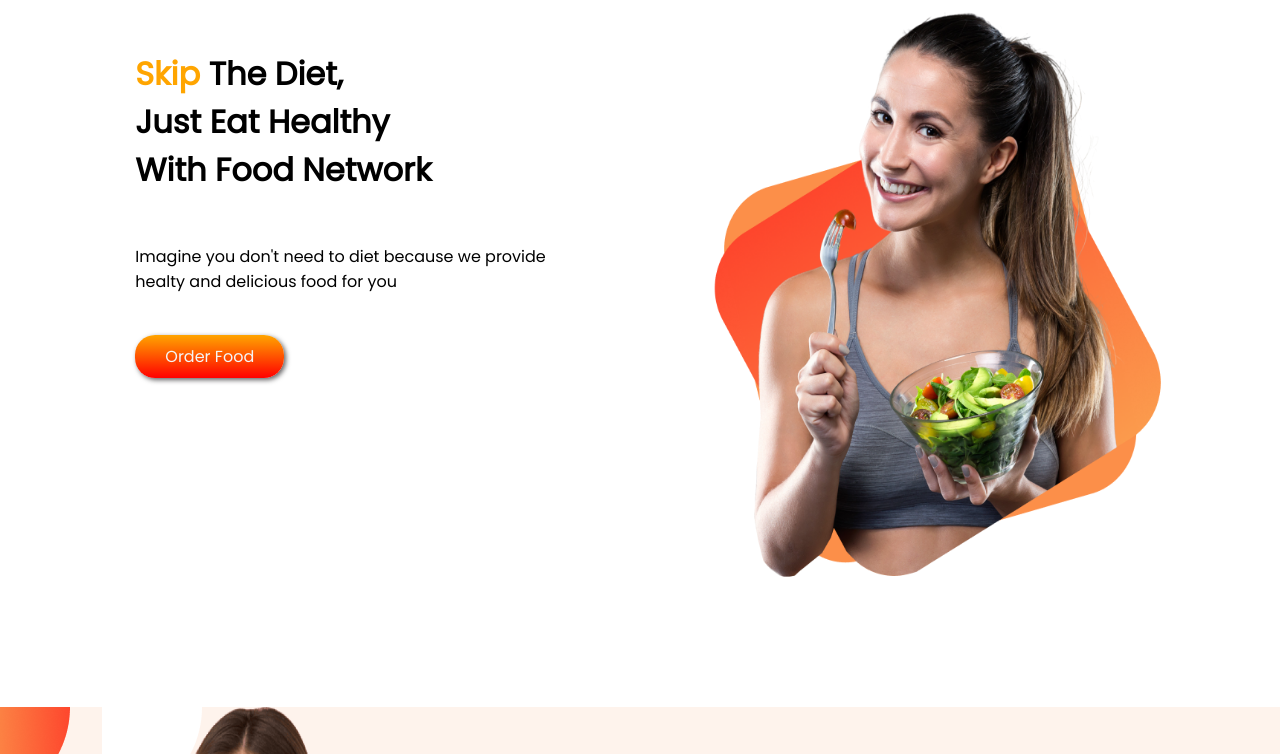
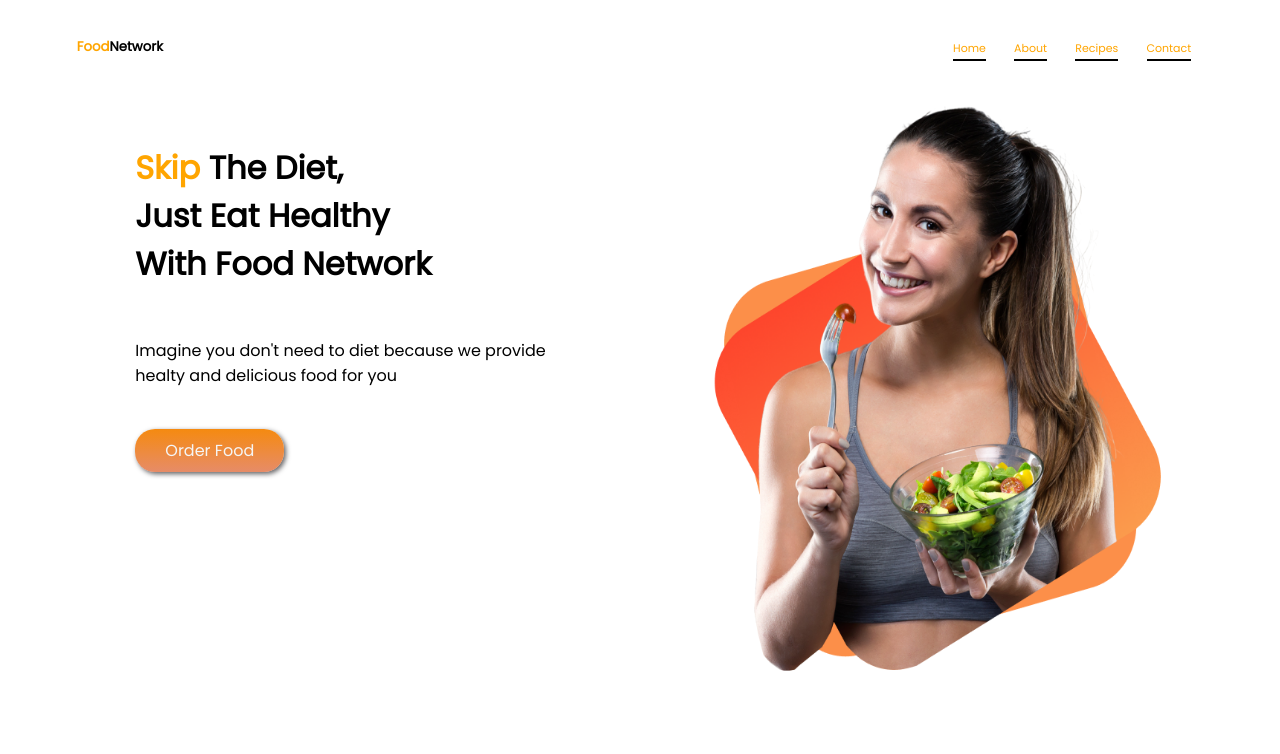
Before and after one commit to Basir37/food-network, a plain HTML site: page index.html in a window 1280 px wide. Shown: the top 754 px of the page. Drawn offline with Linux system fonts and the light colour scheme.

Commit message:
btn color change

```diff
--- a/index.html
+++ b/index.html
@@ -11,7 +11,20 @@
   <link rel="stylesheet" href="style.css">
 </head>
 <body>
-  <div id="firstlook">
+<section class="header">
+  <nav>
+    <h5><span class="colored-text">Food</span>Network</h5>
+    <div class="nav-links">
+      <ul>
+        <li><a href="#">Home</a></li>
+        <li><a href="#">About</a></li>
+        <li><a href="#">Recipes</a></li>
+        <li><a href="#">Contact</a></li>
+      </ul>
+  </nav>
+</section>
+
+  <div id="home">
     <div class="half-width">
       <h1> <span class="colored-text">Skip</span> The Diet,<br>
         Just Eat Healthy<br>
@@ -48,16 +61,13 @@
 
 
     <div class="container">
-
-
-      <div class="box">
+        <div class="box">
         <div class="img">
           <img src="/images/Project Cover5.png" alt="Recipe1">
         </div>
         <div class="info">
-          <h1>Beef Stroganoff</h1>
-          <p>It is a tasty food which is made from beef.If you are a meat lover this food is specially made for
-            you.Try it now and enjoy.</p>
+          <h1>Caesar Salad</h1>
+          <p>Whether you want to add more plant-based meals to your diet or are simply looking to change up your salad game, you’ll find tons of inspiration in the salad recipes below. </p>
         </div>
       </div>
 
@@ -68,9 +78,8 @@
           <img src="/images/Project Cover7.png" alt="Recipe2">
         </div>
         <div class="info">
-          <h1>Caesar Salad</h1>
-          <p>This salad is very helpful,healthy and delicious.It is one of our best sold products.You can have one and
-            please enjoy it.</p>
+          <h1>Italian Pasta</h1>
+          <p>As with most Italian cuisine, each recipe is simple yet sublime; the higher the quality of ingredients, the more delicious your final dish will be.</p>
         </div>
       </div>
 
@@ -80,9 +89,8 @@
           <img src="/images/Project Cover8.png" alt="Recipe3">
         </div>
         <div class="info">
-          <h1>Vegetable Soup</h1>
-          <p>If you are a vegetarian this is the perfect food you can try.It is full of many kinds of vegetables and
-            proteins.
+          <h1>Swordfish steak</h1>
+          <p>There's a reason swordfish is sold in steak form, and it's pretty much perfect for anyone who's on the fence about fish. It's not fishy in the least.
           </p>
         </div>
       </div>
--- a/style.css
+++ b/style.css
@@ -7,11 +7,51 @@
     font-family: 'Poppins', sans-serif;
   }
 
+  nav{
+      display:flex;
+      padding:2% 6%;
+      justify-content: space-between;
+      align-items: center;
+  }
+
+  h5{
+      width: 150px;
+  }
+
+  .nav-links{
+      flex: 1;
+      text-align: right;
+  }
+
+  .nav-links ul li{
+      list-style: none;
+      display: inline-block;
+      padding: 8px 12px;
+      position: relative;
+  }
+
+  .nav-links ul li a{
+      color: orange;
+      text-decoration: none;
+      font-size: 11px;
+  }
+
+  .nav-links ul li ::after{
+      content: '';
+      width: 100%;
+      height: 2px;
+      background: black;
+      display: block;
+      margin:auto;
+
+  }
+
+
   .colored-text{
     color: orange;
   }
 
-   #firstlook{
+   #home{
     display: flex;
     justify-content: space-evenly;
     margin-bottom: 100px;
@@ -48,7 +88,7 @@
     margin-left: 50px;
     text-decoration: none;
     padding: 10px 30px;
-    background-image: linear-gradient(orange,red);
+    background-image: linear-gradient(rgb(245, 138, 16),rgba(218, 81, 27, 0.664));
     border-radius: 20px;
     color: whitesmoke;
     box-shadow: 2px 2px 5px rgb(98, 96, 98);
@@ -71,7 +111,7 @@
    width: 50%;
    margin: 25px auto;
    text-align: center;
-   color:rgba(17, 15, 15, 0.274)
+   color:rgba(10, 10, 10, 0.274)
 
   }
 
@@ -82,7 +122,7 @@
 
   #recipes .container .box{
     width: 25%;
-    box-shadow: 7px 7px 40px gray;
+    box-shadow: 7px 7px 40px rgb(37, 36, 36);
     border-radius: 20px;
     padding-bottom: 50px;
     margin-bottom: 100px;
@@ -107,7 +147,7 @@
     display: flex;
     justify-content: space-evenly;
     width: 80%;
-    box-shadow: 10px 10px 40px gray;
+    box-shadow: 10px 10px 40px rgb(70, 67, 67);
     border-radius: 15px;
   }
 
```
